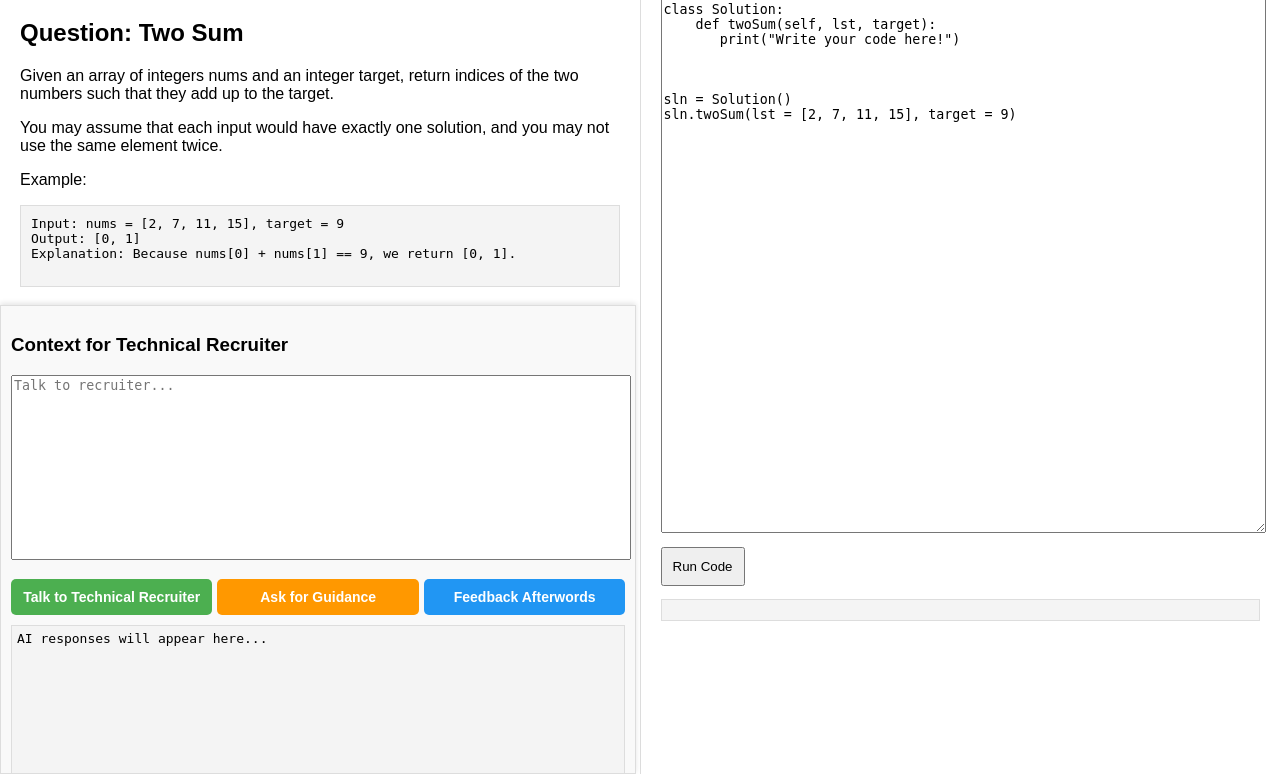
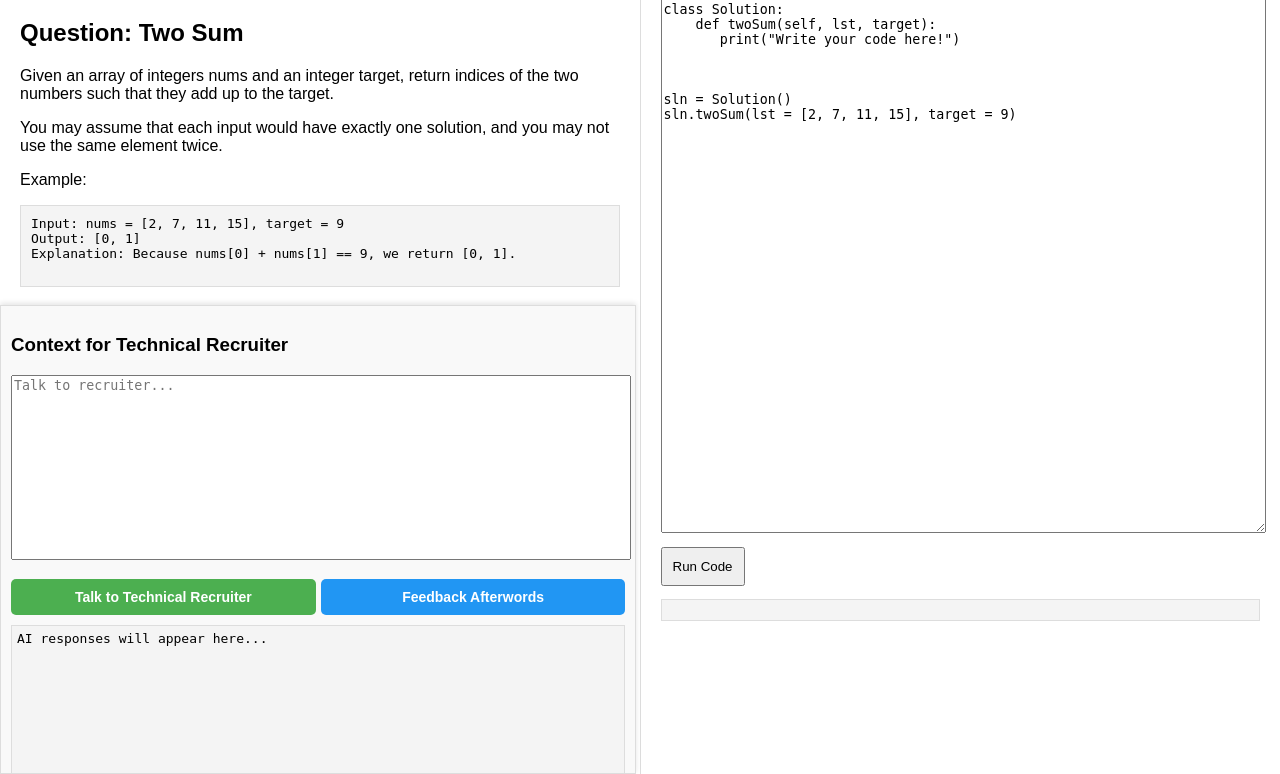
Before and after one commit to tylertraviss/CodeCompass, a Flask app: page / in a window 1280 px wide. Shown: the part 121-895 px from the top of the page. Run offline with Flask 3, Linux system fonts and the light colour scheme.

Commit message:
feat: omitted button

```diff
--- a/code_editor_app/templates/editor.html
+++ b/code_editor_app/templates/editor.html
@@ -51,7 +51,6 @@
         <textarea id="assistant-input" placeholder="Talk to recruiter..."></textarea>
         <div class="button-group">
             <button id="ask-ai-btn" class="primary-btn">Talk to Technical Recruiter</button>
-            <button id="request-help-btn" class="help-btn">Ask for Guidance</button>
             <button id="get-summary-btn" class="summary-btn">Feedback Afterwords</button>
         </div>
         <pre id="assistant-output">AI responses will appear here...</pre>
```
